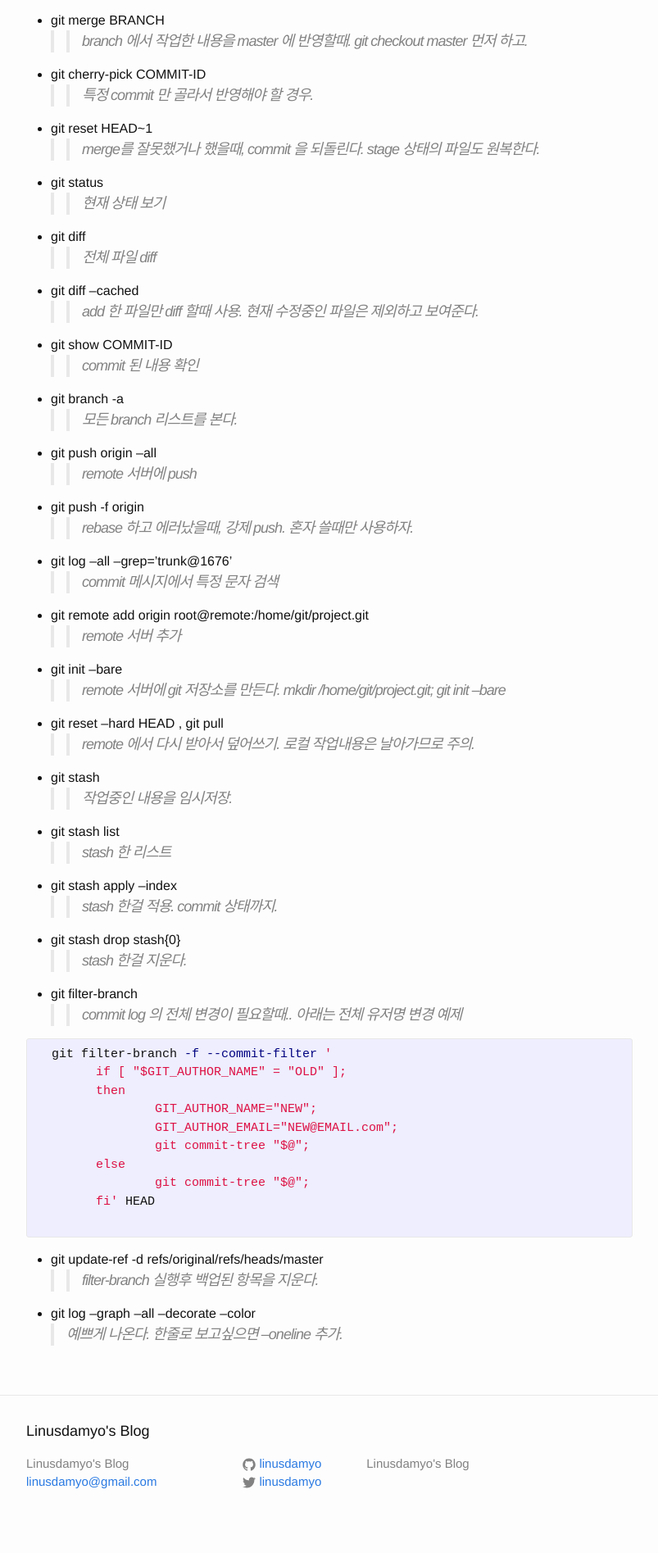
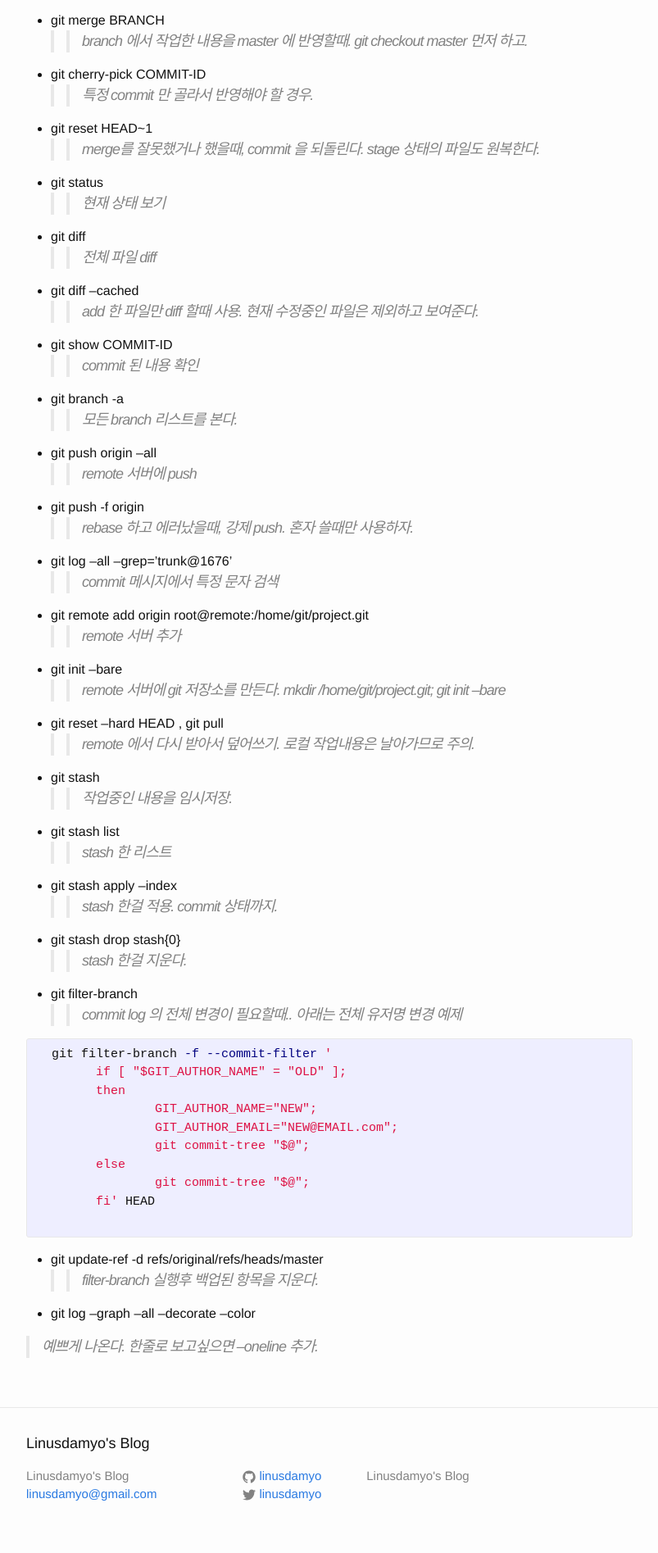
Before and after one commit to linusdamyo/linusdamyo.github.io, a Jekyll site: the page built from _posts/2015-12-22-migrate-to-git-from-svn.md, in a window 1280 px wide. Shown: the part 2376-4271 px from the top of the page at 82% size, without its empty margins (238-1041 px from the left). Built offline with Jekyll 4.4.1, drawn with Linux system fonts in a browser that asks for light colours.

Commit message:
Fuck quote

```diff
--- a/_config.yml
+++ b/_config.yml
@@ -26,3 +26,4 @@ lsi: true
 gems:
   - jekyll-redirect-from
   - jemoji
+  - pygments
--- a/_posts/2015-12-22-migrate-to-git-from-svn.md
+++ b/_posts/2015-12-22-migrate-to-git-from-svn.md
@@ -152,4 +152,5 @@ git으로 옮기고나니 소스관리가 훨씬 수월해졌다. 이 좋은걸
 >> filter-branch 실행후 백업된 항목을 지운다.
 
 - git log --graph --all --decorate --color
+
 > 예쁘게 나온다. 한줄로 보고싶으면 --oneline 추가.
```
